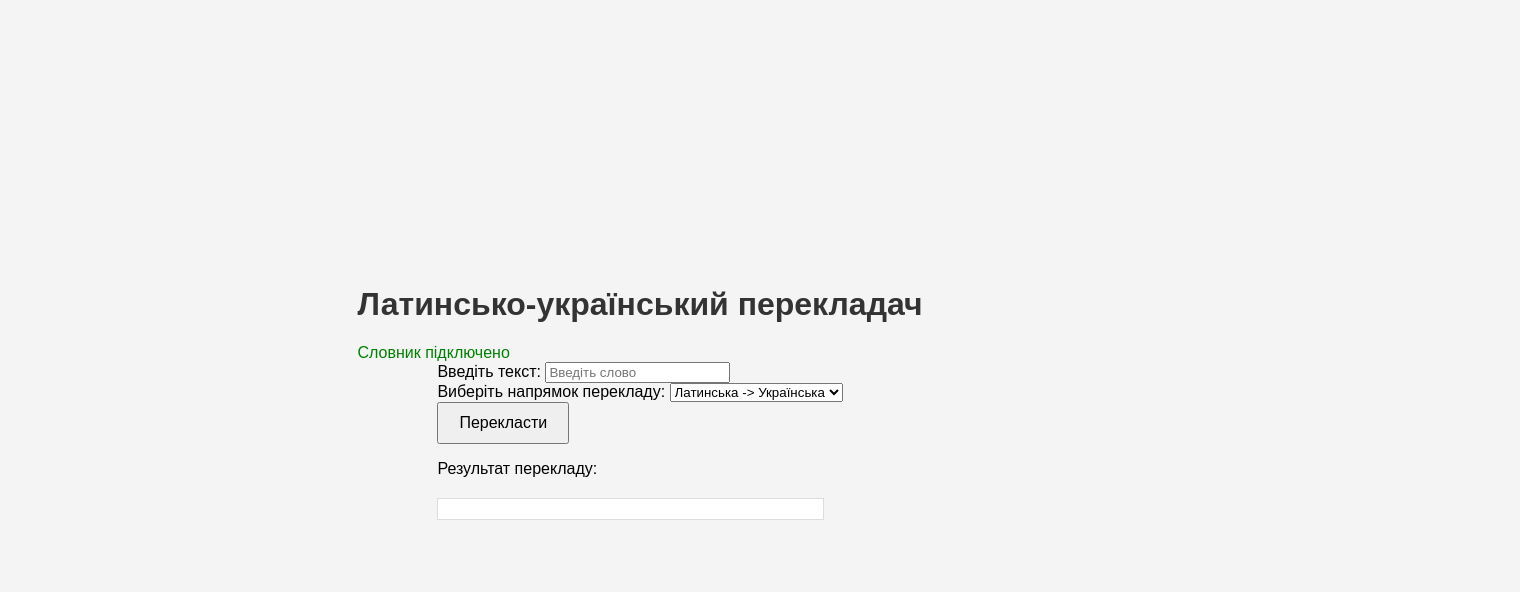
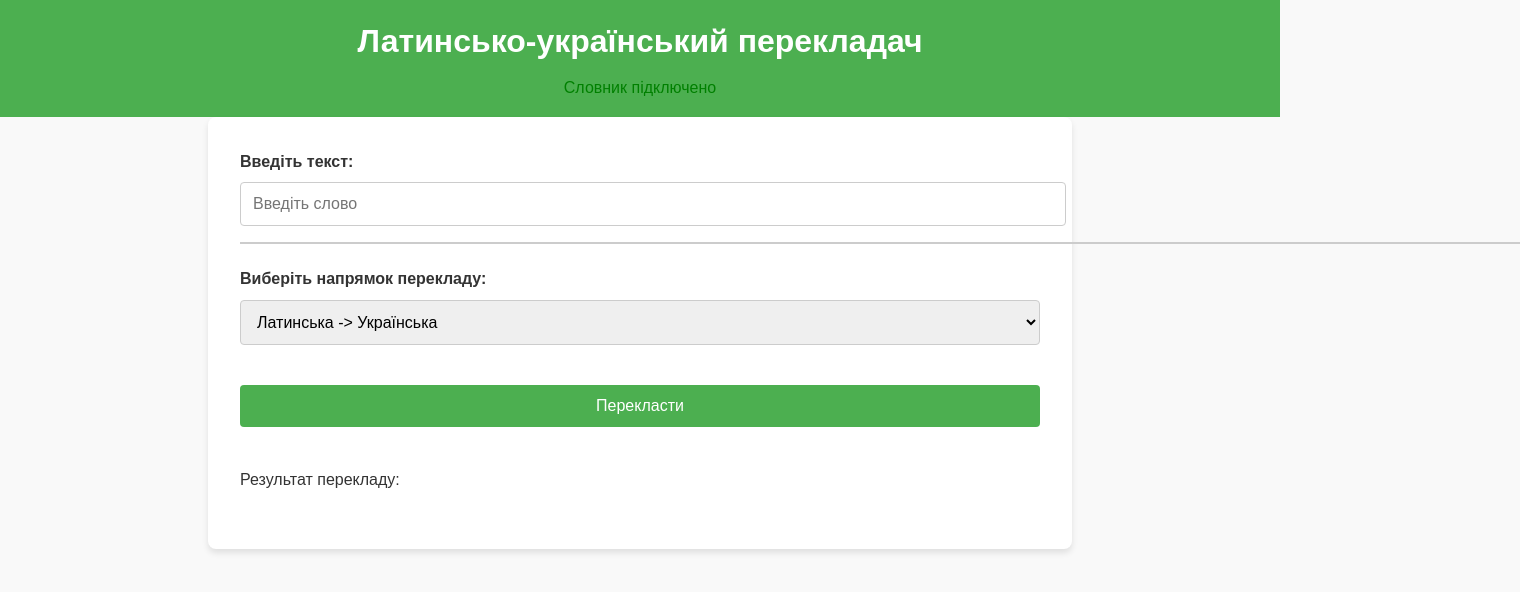
Before and after one commit to trigon1mk/Latin_lang, a website with bundled scripts: page index.html in a window 1280 px wide. Shown: the whole page, 1520 px wide, since content can reach past the window. Built offline with nearby package versions, Linux system fonts and the light colour scheme.

Commit message:
Update style.css

```diff
--- a/style.css
+++ b/style.css
@@ -1,40 +1,92 @@
- body {
+/* Базові стилі */
+body {
   font-family: Arial, sans-serif;
+  line-height: 1.6;
   margin: 0;
   padding: 0;
-  display: flex;
-  flex-direction: column;
-  align-items: center;
-  justify-content: center;
-  min-height: 100vh;
-  background-color: #f4f4f4;
-}
-
-h1 {
+  background-color: #f9f9f9;
   color: #333;
 }
 
-textarea {
-  width: 90%;
-  max-width: 500px;
-  height: 100px;
-  margin: 10px 0;
-  padding: 10px;
-  font-size: 16px;
+header {
+  background: #4CAF50;
+  color: white;
+  padding: 1rem 2rem;
+  text-align: center;
+}
+
+header h1 {
+  margin: 0;
+}
+
+main {
+  padding: 2rem;
+  max-width: 800px;
+  margin: auto;
+  background: white;
+  border-radius: 8px;
+  box-shadow: 0 4px 6px rgba(0, 0, 0, 0.1);
+}
+
+section {
+  margin-bottom: 1.5rem;
+}
+
+label {
+  display: block;
+  font-weight: bold;
+  margin-bottom: 0.5rem;
+}
+
+input, select, button {
+  width: 100%;
+  padding: 0.75rem;
+  margin-bottom: 1rem;
+  border: 1px solid #ccc;
+  border-radius: 4px;
+  font-size: 1rem;
 }
 
 button {
-  padding: 10px 20px;
-  font-size: 16px;
+  background: #4CAF50;
+  color: white;
+  border: none;
   cursor: pointer;
 }
 
+button:hover {
+  background: #45a049;
+}
+
 #output {
-  margin-top: 20px;
+  font-size: 1.2rem;
+  font-weight: bold;
+  color: #555;
+}
+
+/* Стилі для індикатора підключення */
+#dictionary-status {
+  font-size: 1rem;
+  display: block;
+  margin-top: 0.5rem;
+}
+
+/* Стилі для випадаючого меню */
+.suggestions {
+  position: absolute;
+  background: white;
+  border: 1px solid #ccc;
+  z-index: 1000;
+  max-height: 150px;
+  overflow-y: auto;
+  width: calc(100% - 2px);
+}
+
+.suggestion-item {
   padding: 10px;
-  width: 90%;
-  max-width: 500px;
-  background: #fff;
-  border: 1px solid #ddd;
-  font-size: 16px;
+  cursor: pointer;
 }
+
+.suggestion-item:hover {
+  background-color: #f0f0f0;
+}
```
